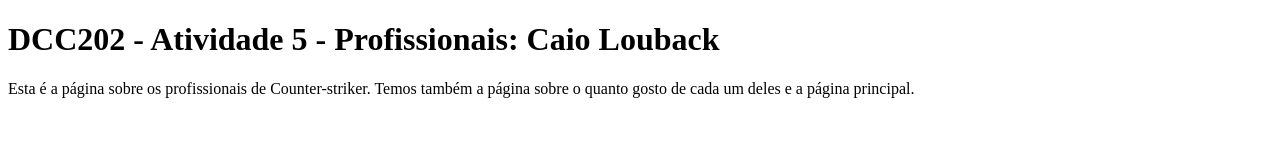
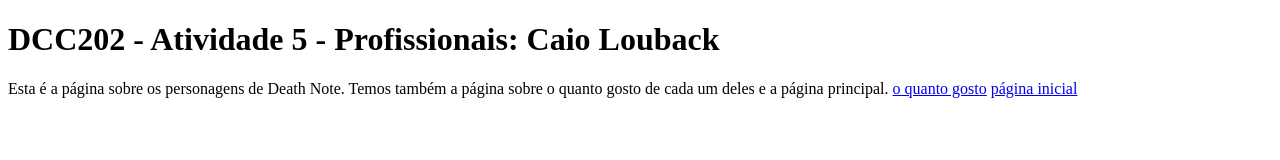
Before and after one commit to ufjf-dcc202/ufjf-dcc202-2023-3-b-atv5-CaioLouback, a website: page personagens.html in a window 1280 px wide. Drawn offline with Linux system fonts and the light colour scheme.

Commit message:
pequenos ajustes e colocação dos links

```diff
--- a/personagens.html
+++ b/personagens.html
@@ -8,9 +8,9 @@
 <body>
     <main>
         <h1>DCC202 - Atividade 5 - Profissionais: Caio Louback</h1>
-        <p> Esta é a página sobre os profissionais de Counter-striker. Temos também a página sobre o quanto gosto de cada um deles e a página principal.
-            <a href=""></a>
-            <a href=""></a>
+        <p> Esta é a página sobre os personagens de Death Note. Temos também a página sobre o quanto gosto de cada um deles e a página principal.
+            <a href="preferencias.html"> o quanto gosto</a>
+            <a href="index.html">página inicial</a>
 
         </p>
     </main>
```
